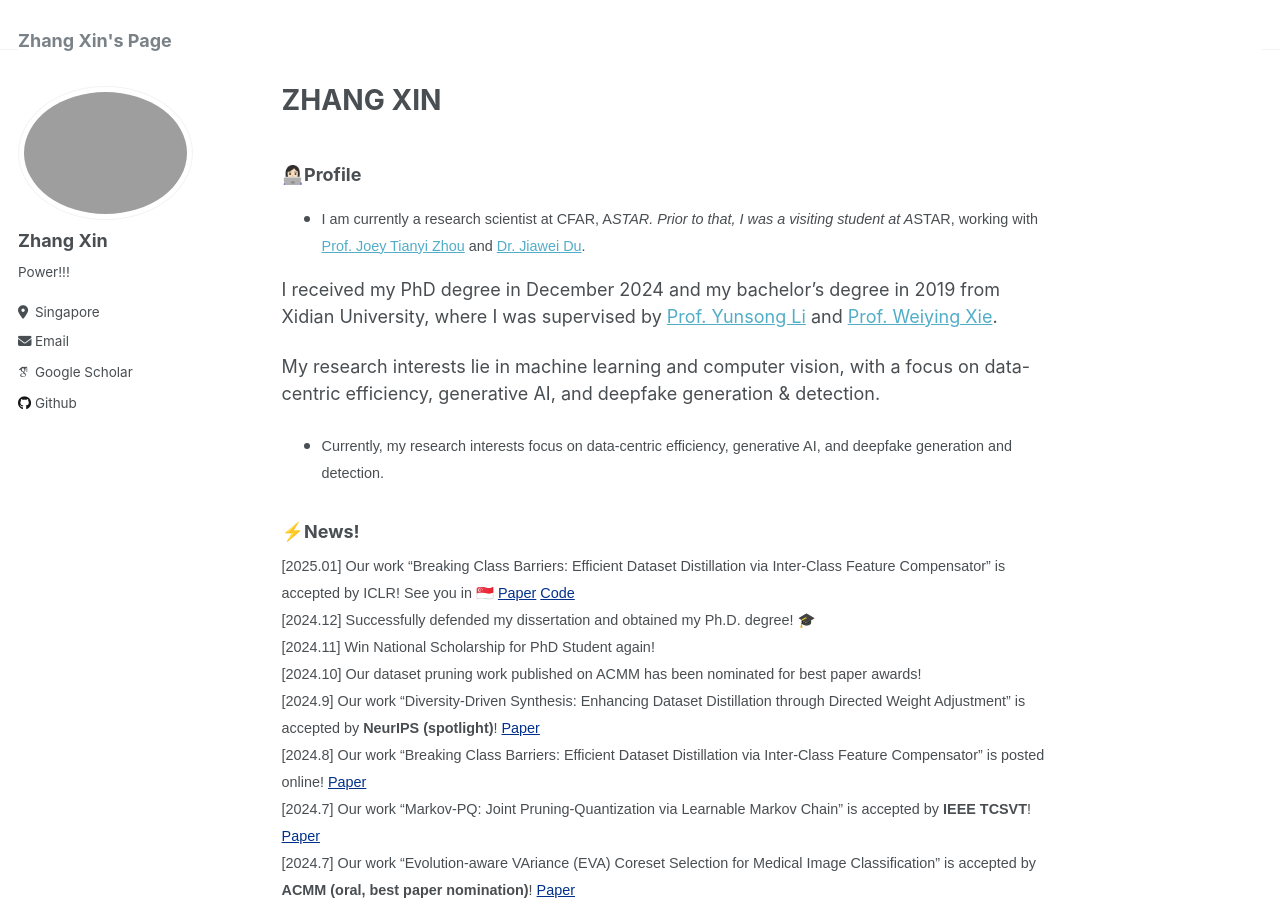
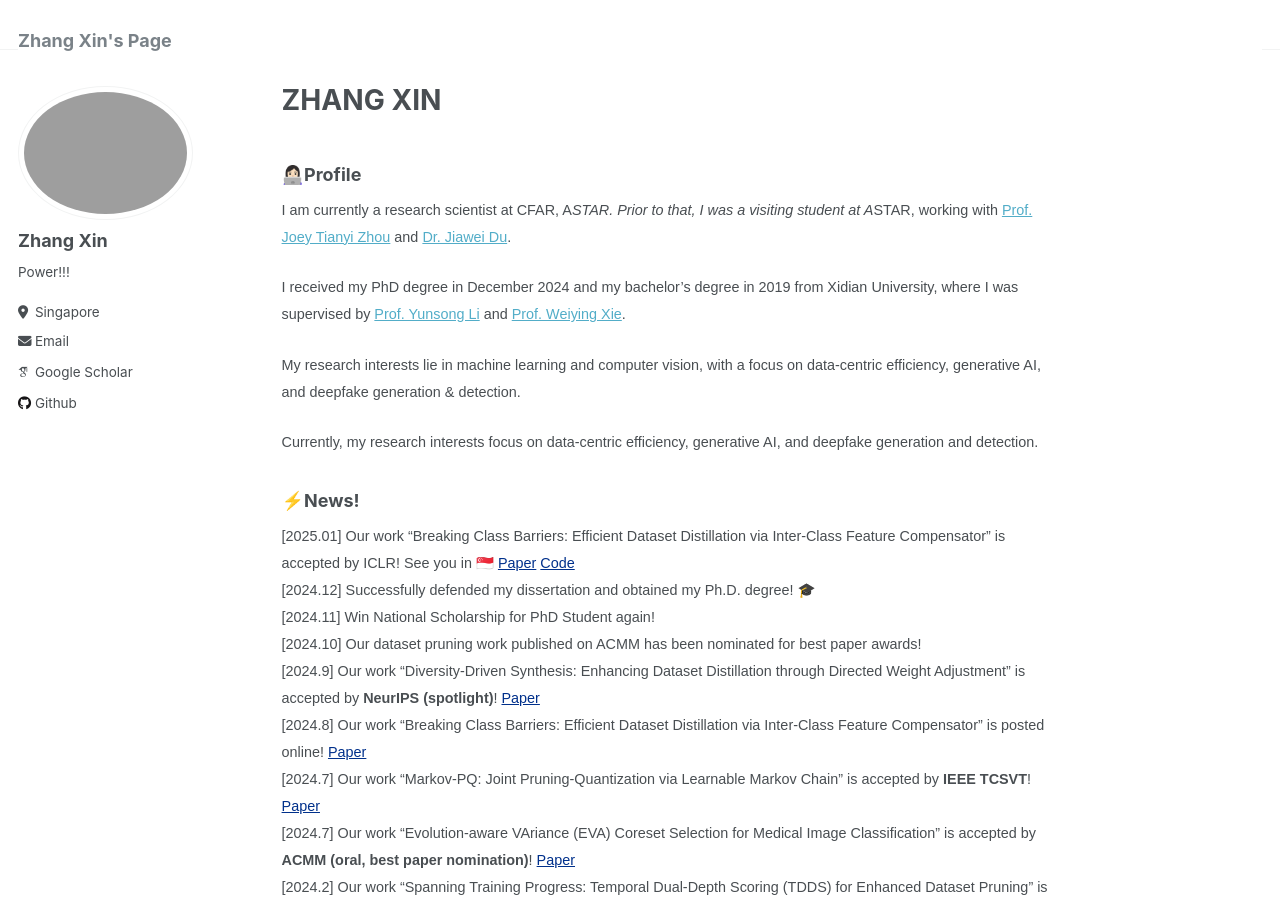
Before and after one commit to zhangxin-xd/zhangxin-xd.github.io, a Jekyll site: the page built from _pages/about.md, in a window 1280 px wide and 900 px high. Built offline with Jekyll 4.4.1, drawn with Linux system fonts in a browser that asks for light colours; some web fonts are replaced.

Commit message:
Update about.md

```diff
--- a/_pages/about.md
+++ b/_pages/about.md
@@ -9,14 +9,14 @@ redirect_from:
 
 ### 👩🏻‍💻Profile
 
-- <span style="font-family:Arial; font-size:0.8em;">
+<span style="font-family:Arial; font-size:0.8em;">
 I am currently a research scientist at CFAR, A*STAR. Prior to that, I was a visiting student at A*STAR, working with [Prof. Joey Tianyi Zhou](https://joeyzhouty.github.io/index.html) and [Dr. Jiawei Du](https://scholar.google.com/citations?user=WrJKEzEAAAAJ&hl=en).
 
-I received my PhD degree in December 2024 and my bachelor’s degree in 2019 from Xidian University, where I was supervised by [Prof. Yunsong Li](https://web.xidian.edu.cn/ysli/) and [Prof. Weiying Xie](https://web.xidian.edu.cn/wyxie/).
+<span style="font-family:Arial; font-size:0.8em;"> I received my PhD degree in December 2024 and my bachelor’s degree in 2019 from Xidian University, where I was supervised by [Prof. Yunsong Li](https://web.xidian.edu.cn/ysli/) and [Prof. Weiying Xie](https://web.xidian.edu.cn/wyxie/).
 
-My research interests lie in machine learning and computer vision, with a focus on data-centric efficiency, generative AI, and deepfake generation & detection.
+<span style="font-family:Arial; font-size:0.8em;"> My research interests lie in machine learning and computer vision, with a focus on data-centric efficiency, generative AI, and deepfake generation & detection.
 
-- <span style="font-family:Arial; font-size:0.8em;"> Currently, my research interests focus on data-centric efficiency, generative AI, and deepfake generation and detection.
+<span style="font-family:Arial; font-size:0.8em;"> Currently, my research interests focus on data-centric efficiency, generative AI, and deepfake generation and detection.
 
 
 ### ⚡️News!
```
